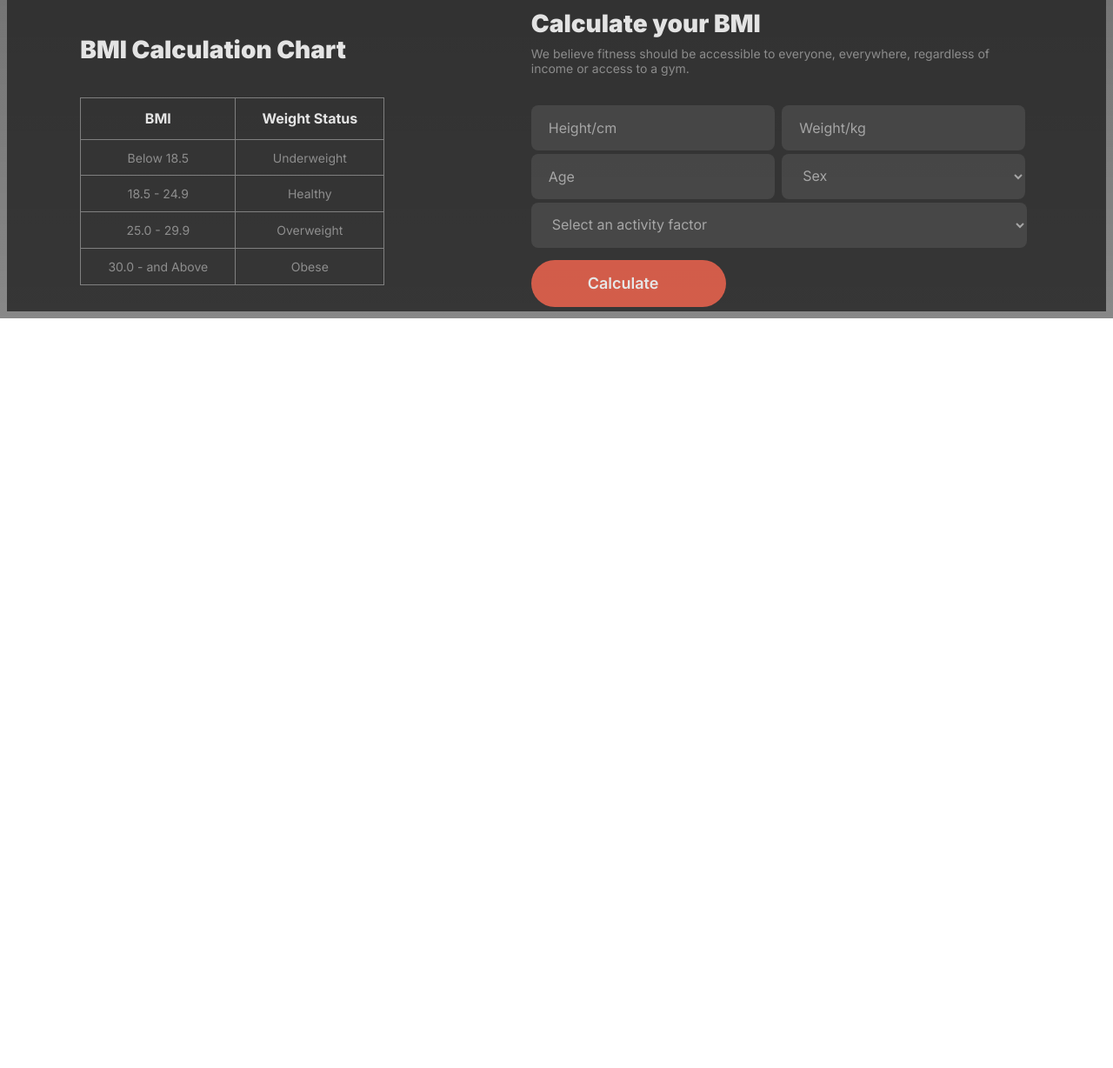
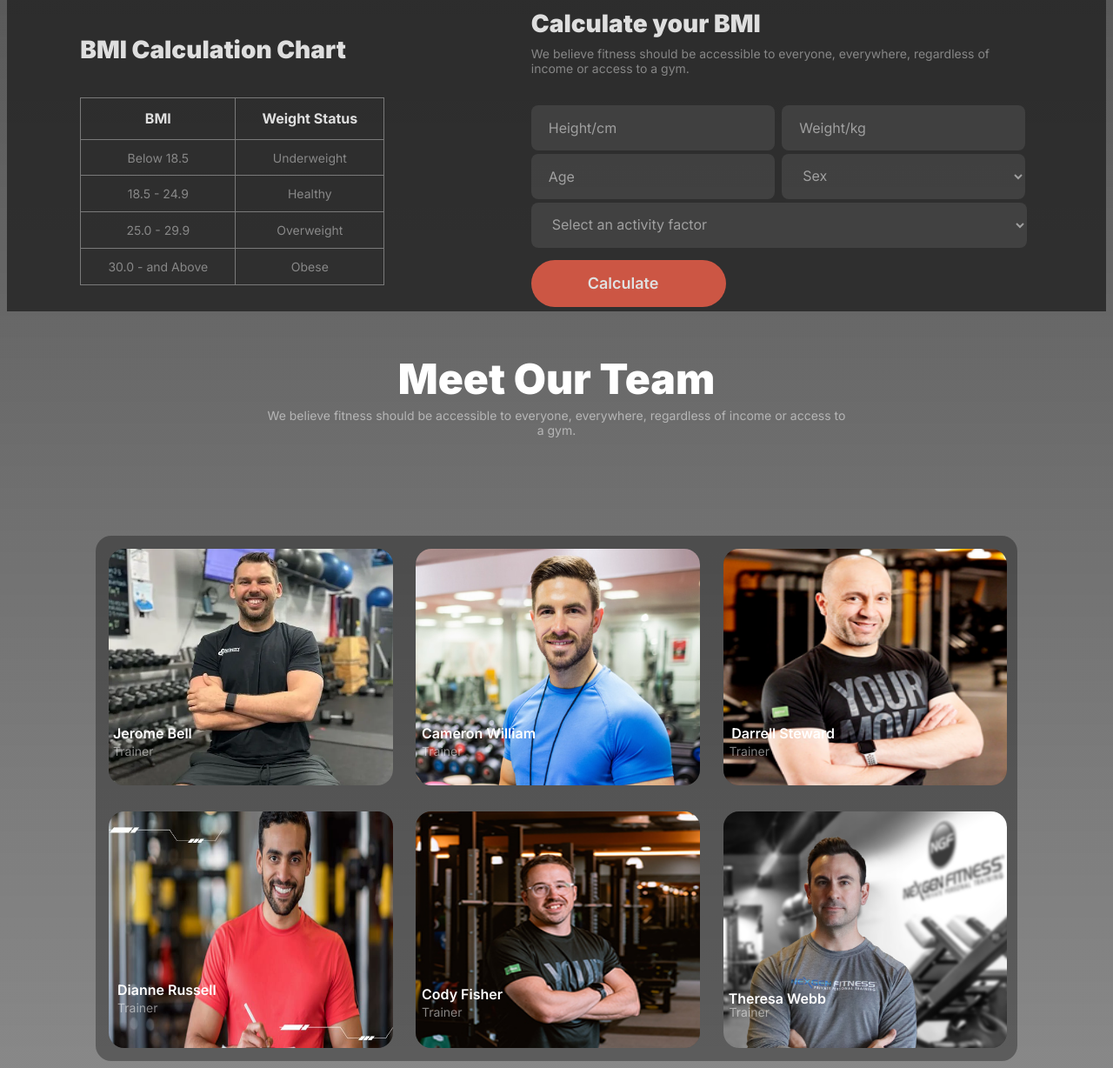
Before and after one commit to AbdullahAlTowsif/Versatile-UI, a plain HTML site: page index.html in a window 1280 px wide. Shown: the part 1923-3151 px from the top of the page at 87% size. Before the commit the page ends 2289 px from the top, so only its background shows below. Drawn offline with Linux system fonts and the light colour scheme.

Commit message:
meet our team designed

```diff
--- a/index.html
+++ b/index.html
@@ -134,6 +134,35 @@
                 </div>
             </div>
         </section>
+
+        <section class="team-container">
+            <div class="our-team">
+                <div class="our-team-info">
+                    <h3 class="our-team-title">Meet Our Team</h3>
+                    <p class="team-desc">We believe fitness should be accessible to everyone, everywhere, regardless of income or access to a gym.</p>
+                </div>
+                <div class="our-team-members">
+                    <img src="images/trainer1.png" alt="" class="team-members">
+                    <h5 class="trainer-name one">Jerome Bell</h5>
+                    <p class="designation d-one">Trainer</p>
+                    <img src="images/trainer2.png" alt="" class="team-members">
+                    <h5 class="trainer-name two">Cameron William</h5>
+                    <p class="designation d-two">Trainer</p>
+                    <img src="images/trainer3.png" alt="" class="team-members">
+                    <h5 class="trainer-name three">Darrell Steward</h5>
+                    <p class="designation d-three">Trainer</p>
+                    <img src="images/trainer4.png" alt="" class="team-members">
+                    <h5 class="trainer-name four">Dianne Russell</h5>
+                    <p class="designation d-four">Trainer</p>
+                    <img src="images/trainer5.png" alt="" class="team-members">
+                    <h5 class="trainer-name five">Cody Fisher</h5>
+                    <p class="designation d-five">Trainer</p>
+                    <img src="images/trainer6.png" alt="" class="team-members">
+                    <h5 class="trainer-name six">Theresa Webb</h5>
+                    <p class="designation d-six">Trainer</p>
+                </div>
+            </div>
+        </section>
     </main>
     <footer class="foot"></footer>
 </body>
--- a/styles/style.css
+++ b/styles/style.css
@@ -443,6 +443,144 @@ table, th, td {
     padding: 16px 40px 16px 65px;
 }
 
+.team-container{
+    max-width: 100%;
+}
+
+.our-team-info{
+    max-width: 671px;
+    height: 155px;
+    margin: 0 auto;
+    margin-bottom: 55px;
+}
+
+.our-team-title{
+    color: rgb(255, 255, 255);
+    font-family: Inter;
+    font-size: 48px;
+    font-weight: 900;
+    text-align: center;
+    margin-bottom: -10px;
+}
+
+.team-desc{
+    color: rgba(255, 255, 255, 0.5);
+    font-family: Inter;
+    font-size: 14px;
+    font-weight: 400;
+    text-align: center;
+}
+
+.our-team-members{
+    max-width: 1060px;
+    height: 604px;
+    border-radius: 18px;
+    background: rgba(0, 0, 0, 0.323);
+    margin: 0 auto;
+    position: relative;
+    display: grid;
+    grid-template-columns: repeat(3, 1fr);
+
+}
+
+.our-team-members>img{
+    margin-top: 15px;
+    margin-left: 15px;
+}
+
+.team-members{
+    width: 326.67px;
+    height: 272px;
+    border-radius: 18px;
+    background: rgba(0, 0, 0, 0.2);
+}
+
+.trainer-name{
+    color: rgb(255, 255, 255);
+    font-family: Inter;
+    font-size: 16px;
+    font-weight: 600;
+}
+
+.designation{
+    color: rgba(255, 255, 255, 0.5);
+    font-family: Inter;
+    font-size: 14px;
+    font-weight: 400;
+}
+
+.one{
+    position: absolute;
+    top: 190px;
+    left: 20px;
+}
+
+.d-one{
+    position: absolute;
+    top: 225px;
+    left: 20px;
+}
+
+.two{
+    position: absolute;
+    top: 190px;
+    left: 375px;
+}
+
+.d-two{
+    position: absolute;
+    top: 225px;
+    left: 375px;
+}
+
+.three{
+    position: absolute;
+    top: 190px;
+    right: 210px;
+}
+
+.d-three{
+    position: absolute;
+    top: 225px;
+    right: 285px;
+}
+
+.four{
+    position: absolute;
+    top: 485px;
+    left: 25px;
+}
+
+.d-four{
+    position: absolute;
+    top: 520px;
+    left: 25px;
+}
+
+.five{
+    position: absolute;
+    top: 490px;
+    left: 375px;
+}
+
+.d-five{
+    position: absolute;
+    top: 525px;
+    left: 375px;
+}
+
+.six{
+    position: absolute;
+    top: 495px;
+    right: 220px;
+}
+
+.d-six{
+    position: absolute;
+    top: 525px;
+    right: 285px;
+}
+
 @media screen and (max-width: 576px) {
     .nav-options{
         display: none;
```
